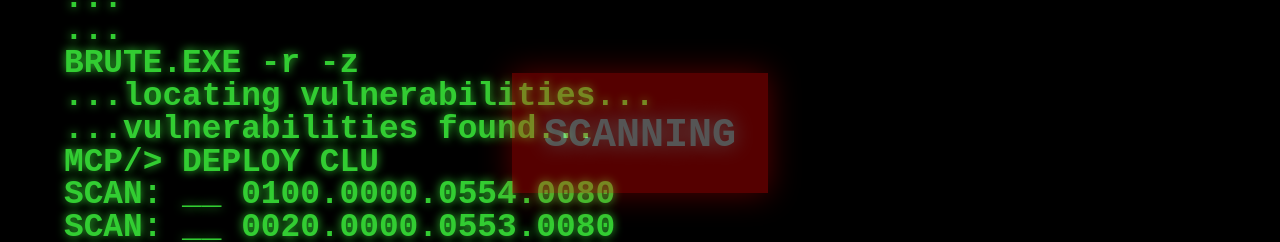
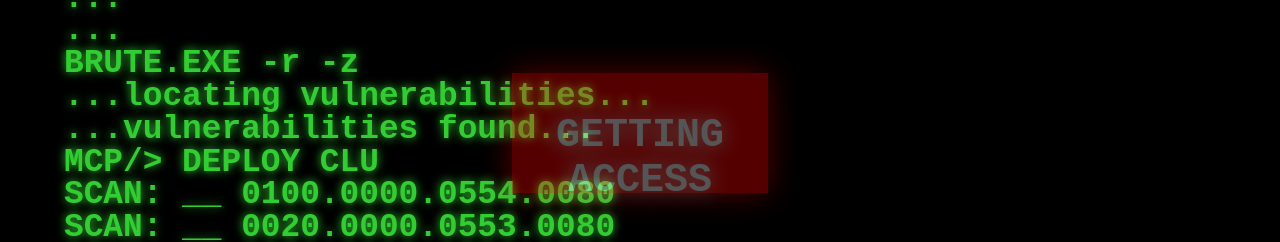
Before and after one commit to maxjonny1/scannin.github.io, a plain HTML site: page index.html in a window 1280 px wide. Shown: the part 287-529 px from the top of the page. Drawn offline with Linux system fonts and the light colour scheme.

Commit message:
Update index.html

```diff
--- a/index.html
+++ b/index.html
@@ -1,14 +1,15 @@
 <!DOCTYPE html>
 <html lang="en" >
 <head>
+  <meta http-equiv="refresh"content="20; url= #">
   <meta charset="UTF-8">
-  <title>CodePen - Pretend Hacking</title>
+  <title> Hacking</title>
   <link rel="stylesheet" href="./style.css">
 
 </head>
 <body>
 <!-- partial:index.partial.html -->
-<div class="msg">Scanning</div>
+<div class="msg">Getting Access</div>
 <div id="console">
 </div>
 <!-- partial -->
```
